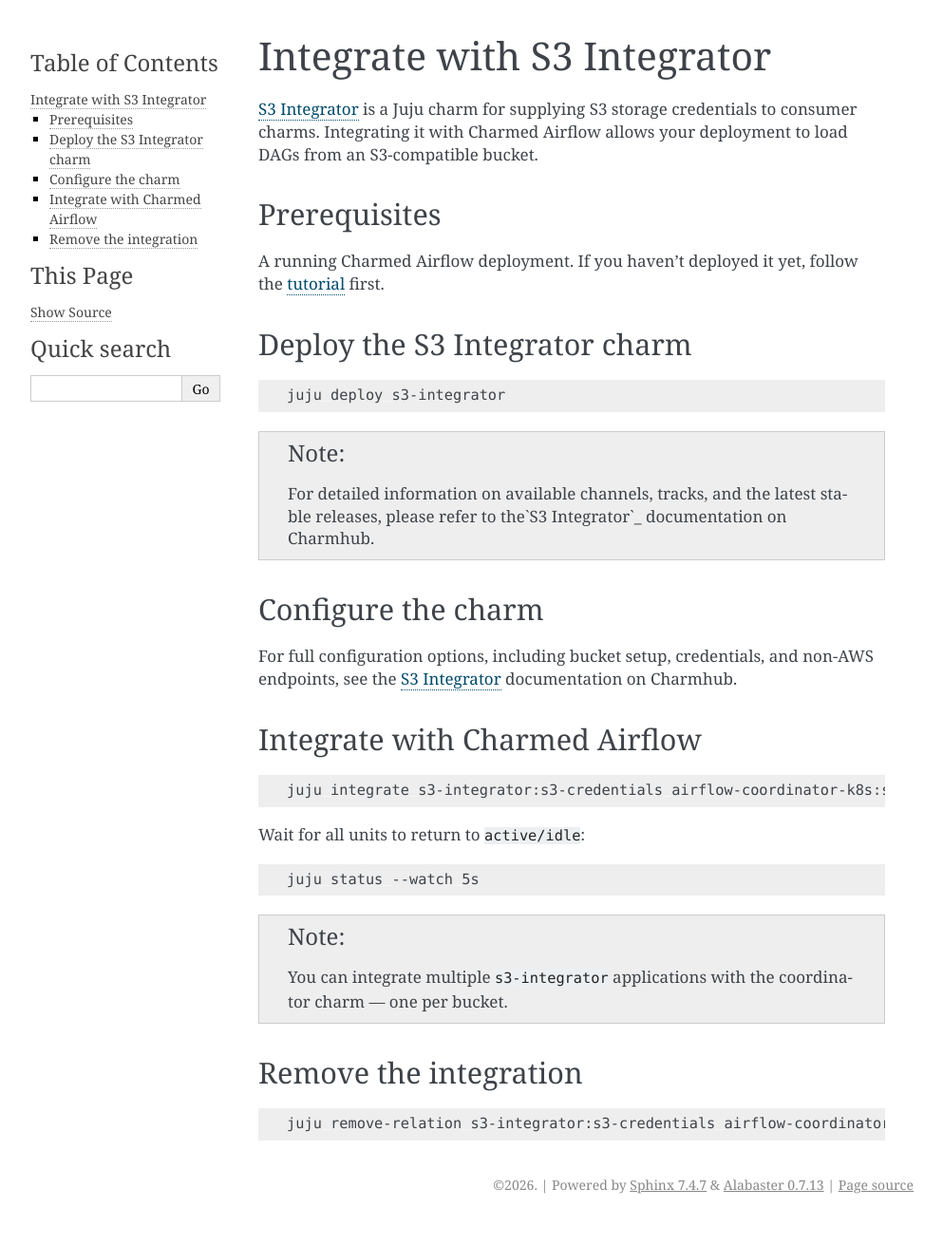
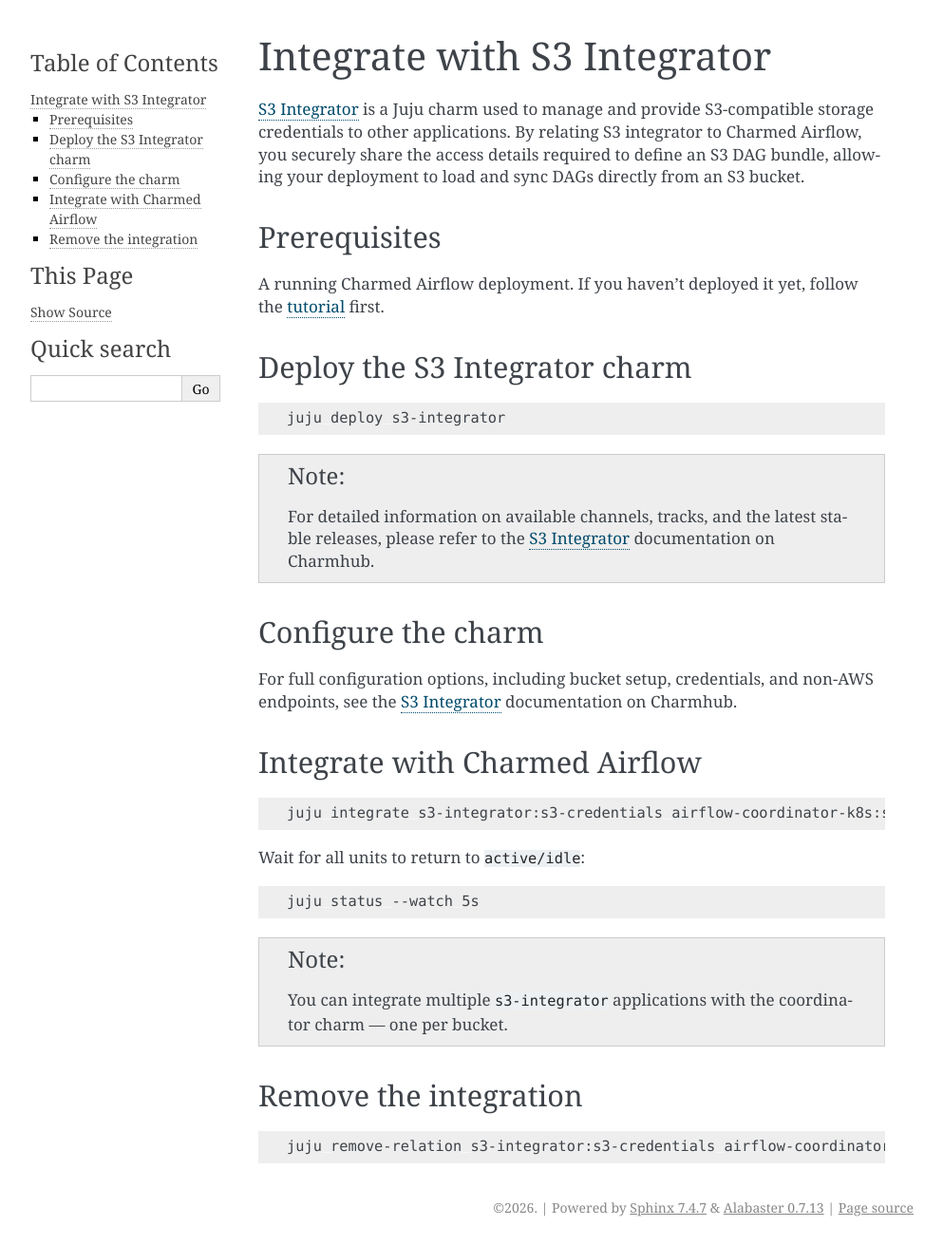
Before and after one commit to canonical/charmed-airflow-documentation, a Sphinx documentation site: the page built from docs/how-to/integrate/s3-integrator.rst, in a window 1280 px wide. Shown: the whole page at 95% size, without its empty margins (148-1141 px from the left). Built offline with Sphinx 7.4.7, drawn with Linux system fonts in a browser that asks for light colours; before the commit the page ends 1287 px from its top, so only the background shows below that.

Commit message:
Address PR feedback and clean up

```diff
--- a/docs/how-to/integrate/s3-integrator.rst
+++ b/docs/how-to/integrate/s3-integrator.rst
@@ -3,15 +3,13 @@
 Integrate with S3 Integrator
 ==============================
 
-`S3 Integrator`_ is a Juju charm for supplying S3 storage credentials to
-consumer charms. Integrating it with Charmed Airflow allows your deployment to
-load DAGs from an S3-compatible bucket.
+`S3 Integrator`_ is a Juju charm used to manage and provide S3-compatible storage credentials to other applications. By relating S3 integrator to Charmed Airflow, you securely share the access details required to define an S3 DAG bundle, allowing your deployment to load and sync DAGs directly from an S3 bucket.
 
 Prerequisites
 -------------
 
 A running Charmed Airflow deployment. If you haven't deployed it yet, follow
-the :doc:`tutorial <../../tutorial>` first.
+the :doc:`tutorial </tutorial>` first.
 
 Deploy the S3 Integrator charm
 -------------------------------
@@ -21,7 +19,7 @@
    juju deploy s3-integrator
 
 .. note::
-   For detailed information on available channels, tracks, and the latest stable releases, please refer to the`S3 Integrator`_ documentation on Charmhub.
+   For detailed information on available channels, tracks, and the latest stable releases, please refer to the `S3 Integrator`_ documentation on Charmhub.
 
 Configure the charm
 --------------------
--- a/docs/how-to/integrate/traefik.rst
+++ b/docs/how-to/integrate/traefik.rst
@@ -16,7 +16,7 @@
 -------------
 
 * A running Charmed Airflow deployment. If you haven't deployed it yet, follow
-  the :doc:`tutorial <../../tutorial>` or :doc:`Deploy with Terraform </how-to/deploy-with-terraform>` first.
+  the :doc:`tutorial </tutorial>` or :doc:`Deploy with Terraform </how-to/deploy-with-terraform>` first.
 
 * A Kubernetes cluster with a load balancer configured. Refer to your kubernetes distribution's documentation to enable
   load balancer support (for example, the `Canonical K8s load balancer`_).
```
